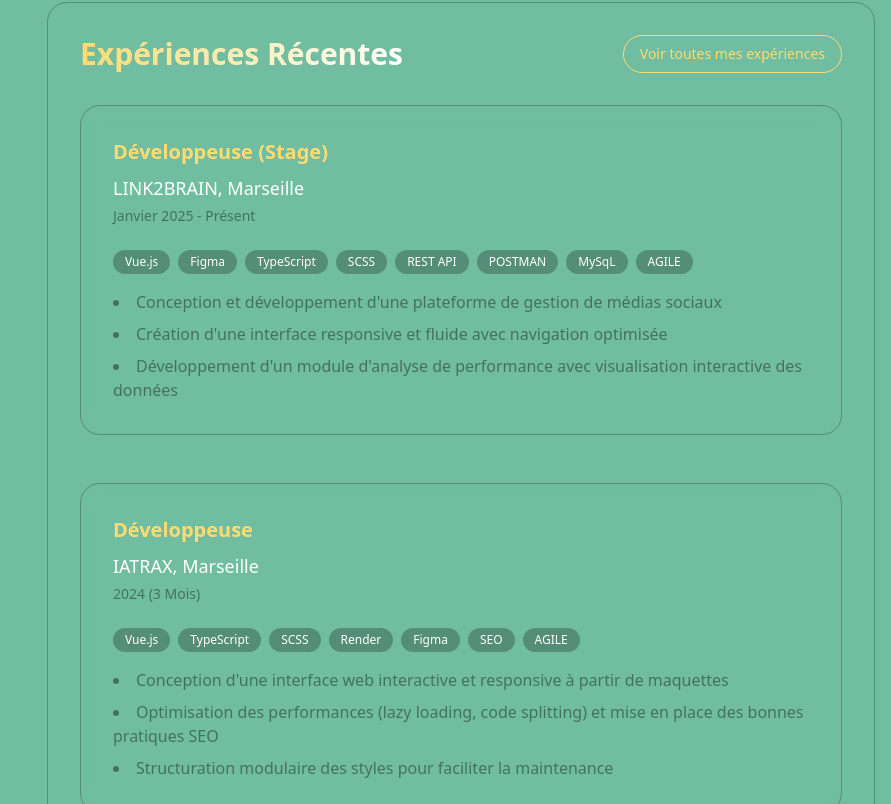
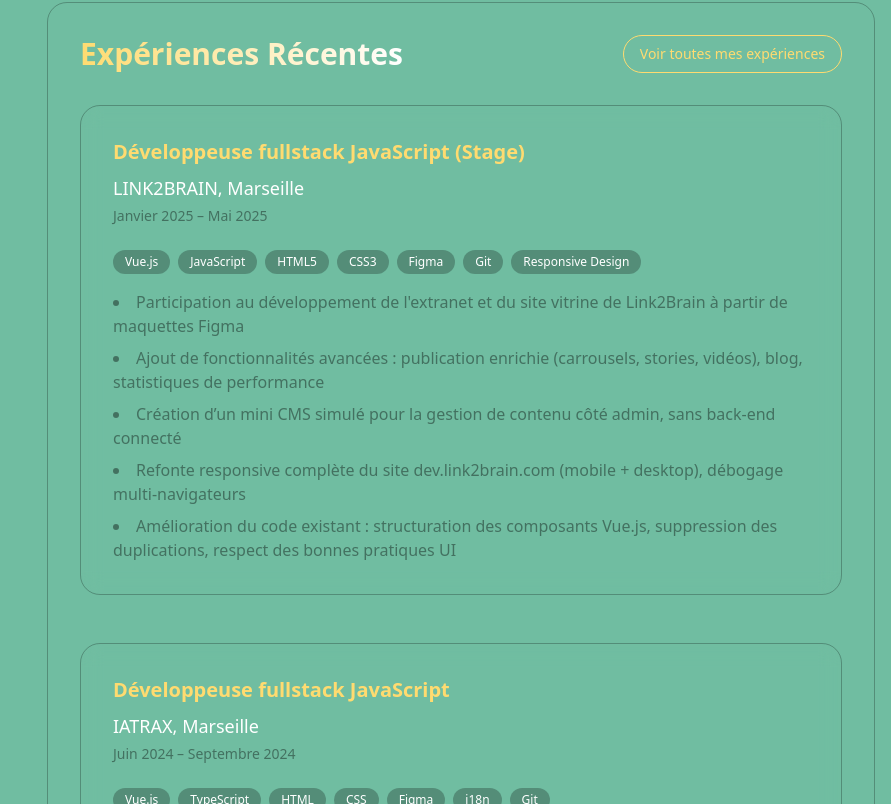
Before and after one commit to Esabrina77/kaporal_porfolio, a Next.js app: page / in a window 1280 px wide. Shown: the part 636-1440 px from the top of the page, without its empty margins (389-1280 px from the left). Built offline with nearby package versions, Linux system fonts and the light colour scheme.

Commit message:
experience updated

```diff
--- a/src/data/profile.json
+++ b/src/data/profile.json
@@ -1,27 +1,45 @@
 {
  "experience": [
   {
-      "title": "Développeuse (Stage)",
+    "title": "Développeuse fullstack JavaScript (Stage)",
     "company": "LINK2BRAIN",
     "location": "Marseille",
-      "period": "Janvier 2025 - Présent",
-      "technologies": ["Vue.js", "Figma", "TypeScript", "SCSS", "REST API", "POSTMAN", "MySqL", "AGILE"],
+    "period": "Janvier 2025 – Mai 2025",
+    "technologies": ["Vue.js", "JavaScript", "HTML5", "CSS3", "Figma", "Git", "Responsive Design"],
     "achievements": [
-        "Conception et développement d'une plateforme de gestion de médias sociaux",
-        "Création d'une interface responsive et fluide avec navigation optimisée",
-        "Développement d'un module d'analyse de performance avec visualisation interactive des données"
+      "Participation au développement de l'extranet et du site vitrine de Link2Brain à partir de maquettes Figma",
+      "Ajout de fonctionnalités avancées : publication enrichie (carrousels, stories, vidéos), blog, statistiques de performance",
+      "Création d’un mini CMS simulé pour la gestion de contenu côté admin, sans back-end connecté",
+      "Refonte responsive complète du site dev.link2brain.com (mobile + desktop), débogage multi-navigateurs",
+      "Amélioration du code existant : structuration des composants Vue.js, suppression des duplications, respect des bonnes pratiques UI"
     ]
   },
   {
-      "title": "Développeuse",
+    "title": "Développeuse fullstack JavaScript",
     "company": "IATRAX",
     "location": "Marseille",
-      "period": "2024 (3 Mois)",
-      "technologies": ["Vue.js", "TypeScript", "SCSS", "Render", "Figma", "SEO", "AGILE"],
+    "period": "Juin 2024 – Septembre 2024",
+    "technologies": ["Vue.js", "TypeScript", "HTML", "CSS", "Figma", "i18n", "Git"],
     "achievements": [
-        "Conception d'une interface web interactive et responsive à partir de maquettes",
-        "Optimisation des performances (lazy loading, code splitting) et mise en place des bonnes pratiques SEO",
-        "Structuration modulaire des styles pour faciliter la maintenance"
+      "Développement d’un site vitrine multilingue (FR/EN) avec Vue.js en intégrant des maquettes Figma pixel-perfect",
+      "Mise en place d’un blog administrateur avec interface de connexion simulée, et affichage dynamique de contenu fictif",
+      "Conception d’un extranet client statique avec dashboard, création/modification de comptes, en simulation front uniquement",
+      "Structuration du projet pour intégration future avec le back-end Node.js/MariaDB géré par l’équipe principale",
+      "Utilisation de données mockées pour permettre la navigation et l’affichage sans dépendance serveur"
+    ]
+  },
+  {
+    "title": "Développeuse mobile hybride (Stage – Summer School)",
+    "company": "AIX YNOV CAMPUS",
+    "location": "Aix-en-Provence",
+    "period": "Mai 2024 – Juillet 2024",
+    "technologies": ["Ionic", "Capacitor", "Angular", "JavaScript", "PostgreSQL", "Figma", "Git"],
+    "achievements": [
+      "Conception et développement d’une application mobile dédiée à la gestion des retards, absences et décharges de sortie pour les étudiants",
+      "Implémentation de l’enregistrement automatisé des retards via scan de QR code quotidien généré par le campus",
+      "Ajout d’une fonctionnalité de dépôt numérique des justificatifs, avec traitement côté administration",
+      "Participation à l’optimisation des processus pédagogiques (réduction papier, fiabilisation des données)",
+      "Travail en équipe pluridisciplinaire avec développeurs web, designers UI/UX et coordinateurs pédagogiques"
     ]
   }
  ],
--- a/src/styles/components/Header.module.css
+++ b/src/styles/components/Header.module.css
@@ -176,7 +176,12 @@
     height: calc(100vh - 100px);
   }
 }
-
+/* Cacher le bouton burger sur les écrans larges (desktop >= 768px ou selon ta grille) */
+@media screen and (min-width: 768px) {
+  .burgerButton {
+    display: none;
+  }
+}
 @media (max-width: 768px) {
   .header {
     height: 80px;
```
Lines whose indentation alone changed are shown as unchanged.
